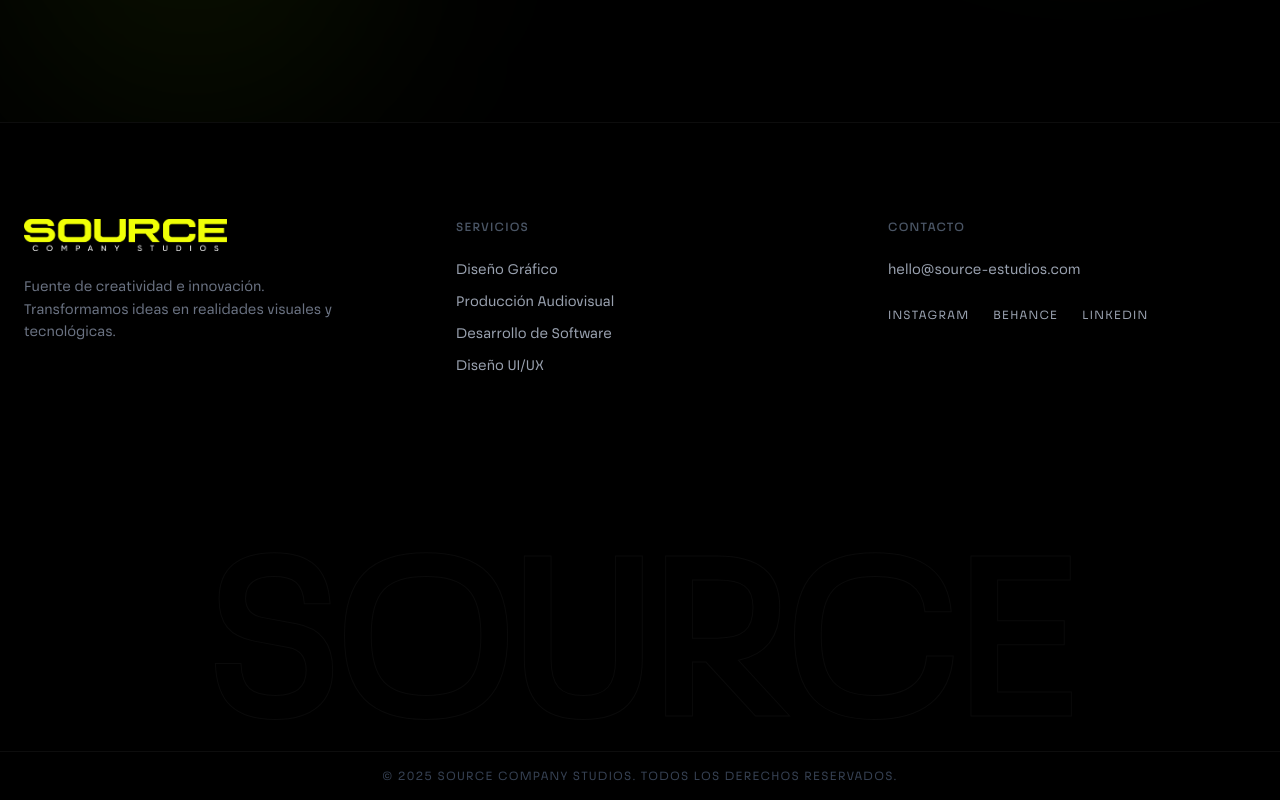
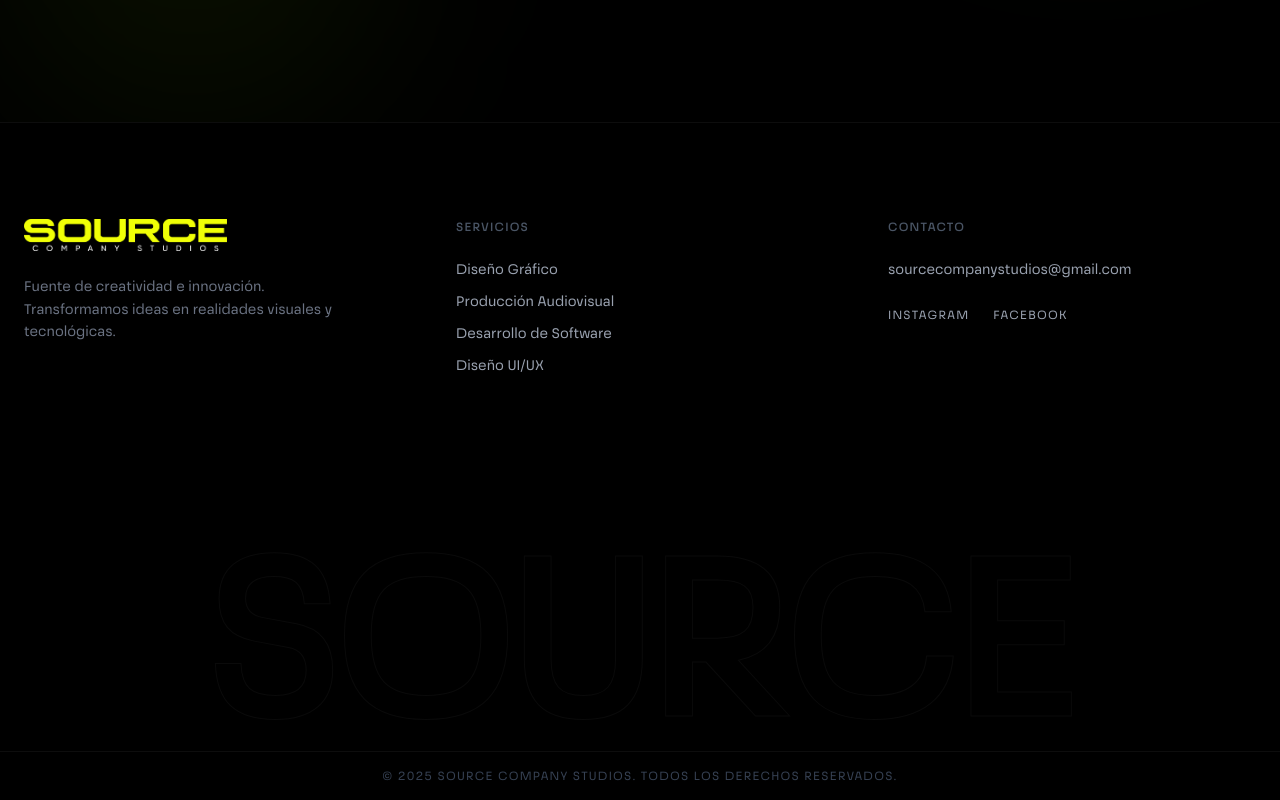
Before and after one commit to Mirageggs/Landing-SourceCompany, a React (Vite) app: page / in a window 1280 px wide. Shown: the part 6835-7635 px from the top of the page. Built offline with nearby package versions, Linux system fonts and the light colour scheme.

Commit message:
Mensajes de contacto actualizado

```diff
--- a/src/app/components/CTASection.tsx
+++ b/src/app/components/CTASection.tsx
@@ -25,7 +25,7 @@ export function CTASection() {
 
         <div className="flex flex-col sm:flex-row gap-3 sm:gap-4 justify-center">
           <a
-            href="https://wa.me/+51931794568?text=Hola, quiero solicitar un presupuesto."
+            href="https://wa.me/+51927121476?text=Hola, quiero solicitar un presupuesto."
             target="_blank"
             rel="noreferrer"
             className="group bg-[#78B803] text-black font-black px-8 sm:px-12 py-4 sm:py-5 rounded-full text-xs sm:text-sm uppercase tracking-widest hover:bg-white transition-all duration-300 hover:scale-105 text-center"
@@ -33,7 +33,7 @@ export function CTASection() {
             Solicitar Presupuesto →
           </a>
           <a
-            href="https://wa.me/+51931794568?text=Hola, me interesa tu servicio de diseño gráfico."
+            href="https://wa.me/+51927121476?text=Hola, me interesa tu servicio de diseño gráfico."
             target="_blank"
             rel="noreferrer"
             className="border border-white/20 text-white font-medium px-8 sm:px-12 py-4 sm:py-5 rounded-full text-xs sm:text-sm uppercase tracking-widest hover:border-[#78B803] hover:text-[#78B803] transition-all duration-300 text-center"
--- a/src/app/components/Footer.tsx
+++ b/src/app/components/Footer.tsx
@@ -1,7 +1,10 @@
 import logoSource from "../../imports/LOGO_SOURCE.png";
 
 const servicios = ["Diseño Gráfico", "Producción Audiovisual", "Desarrollo de Software", "Diseño UI/UX"];
-const socials = ["Instagram", "Behance", "LinkedIn"];
+const socials = [
+  { name: "Instagram", href: "https://www.instagram.com/sourcecompanystudios/" },
+  { name: "Facebook", href: "https://www.facebook.com/profile.php?id=61559080473984&locale=es_LA" },
+];
 
 export function Footer() {
   return (
@@ -31,19 +34,21 @@ export function Footer() {
           <h5 className="text-xs font-bold tracking-widest uppercase text-gray-600 mb-4 sm:mb-6">Contacto</h5>
           <div className="space-y-3 text-sm text-gray-400">
             <a
-              href="mailto:hello@source-estudios.com"
+              href="mailto:sourcecompanystudios@gmail.com"
               className="block hover:text-[#78B803] transition-colors break-all"
             >
-              hello@source-estudios.com
+              sourcecompanystudios@gmail.com
             </a>
             <div className="flex flex-wrap gap-4 sm:gap-6 pt-4">
               {socials.map((item) => (
                 <a
-                  key={item}
-                  href="#"
+                  key={item.name}
+                  href={item.href}
+                  target="_blank"
+                  rel="noreferrer"
                   className="text-xs tracking-widest uppercase hover:text-[#78B803] transition-colors"
                 >
-                  {item}
+                  {item.name}
                 </a>
               ))}
             </div>
```
